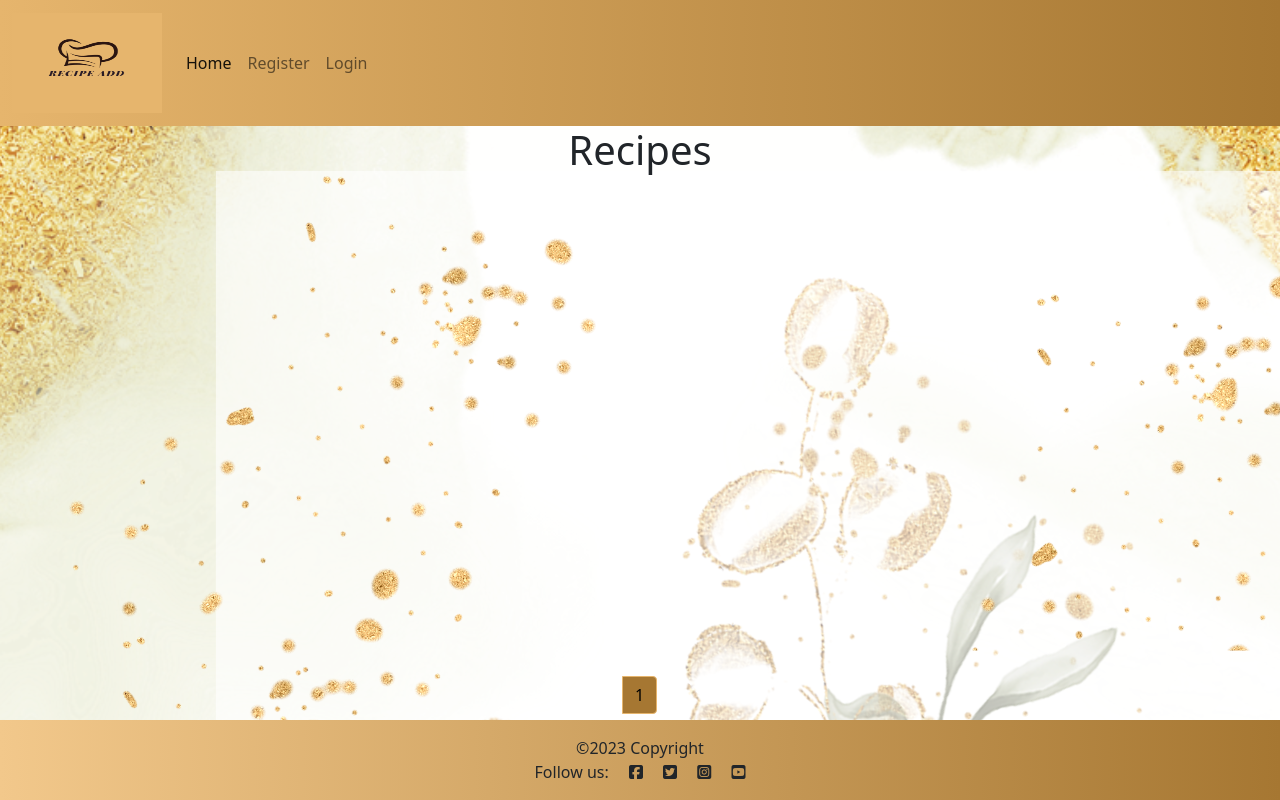
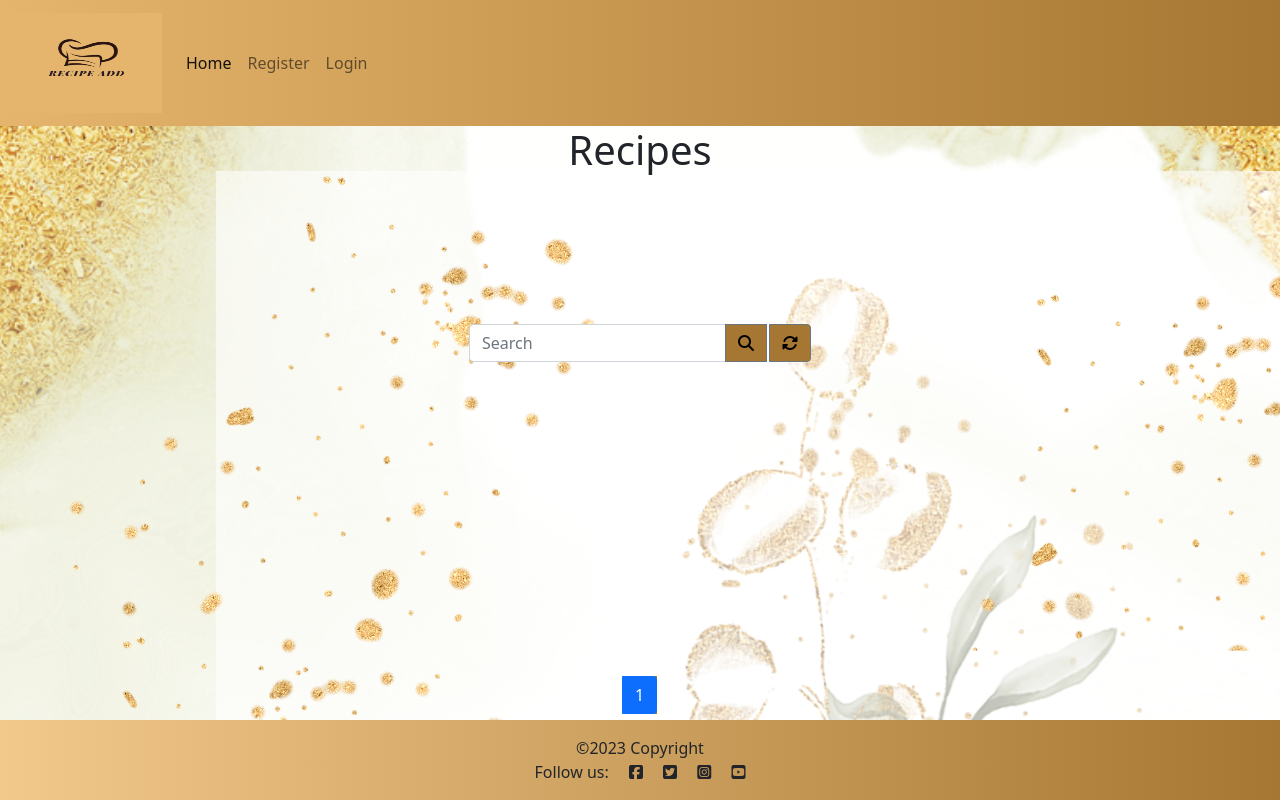
Before and after one commit to Aliona83/project4--test, a Django app: page /add_recipe/ in a window 1280 px wide. Run offline with Django 3.2, Linux system fonts and the light colour scheme; data that the repository does not hold is empty; parts of the project's set-up code (start-up, migrations or seed data) failed here and were passed over; some libraries are stand-ins or nearby versions.

Commit message:
Creare search bar in all_recipe page

```diff
--- a/add_recipe/templates/add_recipe/all_recipes.html
+++ b/add_recipe/templates/add_recipe/all_recipes.html
@@ -19,14 +19,23 @@
 </div>
 
     {% endfor%}
-
+      <!-- Search Box -->
+    <div class="col-xs-12 my-5">
+      <form class="form-inline my-2 my-lg-0">
+        <div class="input-group" >
+          <input name="q" type="text" class="form-control mr-sm-5" placeholder="Search">
+          <button class="btn btn-secondary" title="Search"><i class="fas fa-search"></i></button>
+          <a href="{% url 'all_recipes' %}" class="btn btn-secondary" style="margin-left: 2px;" title="Refresh"><i class="fas fa-sync-alt"></i></a>
+        </div>
+      </form>
+    </div>
 <!-- pagination starts -->
 <nav aria-label="..." class="fixed-bottom" class="position-fixed" >
   <ul class="pagination flex-wrap justify-content-center">
     <li class="page-item disabled">
       {% if page_obj.has_previous %}
         <li class="page-item">
-          <a class="page-link" href="{{ request.path }}?page={{ page_obj.previous_page_number }}">⇇</a>
+          <a class="page-link" href="{{ request.path }}?page={{ page_obj.previous_page_number }}">Previous</a>
         </li>
       {% endif %}
       {% if page_obj.number > 3 %}
@@ -70,7 +79,7 @@
           </li>
       {% endif %}
       <li class="page-item">
-        <a class="page-link" href="?page={{ page_obj.next_page_number }}"> ⇉</a>
+        <a class="page-link" href="?page={{ page_obj.next_page_number }}"> Next</a>
       </li>
     {% endif %}
   </ul>
--- a/add_recipe/templates/add_recipe/recipe_details.html
+++ b/add_recipe/templates/add_recipe/recipe_details.html
@@ -20,7 +20,7 @@
         </div>
     </div>
     <div class="text-center">
-        <a href="{% url 'update_recipe' recipe.id %}" class="btn btn-primary w-25">Edit</a>
+        <a href="{% url 'update_recipe' recipe.id %}" class="btn btn-secondary w-25">Edit</a>
         <a href="{% url 'delete_recipe' recipe.id %}" class="btn btn-danger w-25">Delete</a>
     </div>
 </div>
--- a/static/css/style.css
+++ b/static/css/style.css
@@ -78,8 +78,21 @@ img {
       align-items: center;
 
 }
-.page-item.active .page-link {
+.page-item.active {
     background-color: #a67732;
     border-color: #e6b56d;
     color: black;
  }
+
+ .page-link {
+    background-color:#f2c88b;
+    border-color: #e6b56d;
+    color: black;
+ }
+ .btn-secondary {
+    background-color: #a67732;
+ }
+
+ .btn {
+   color: black;
+  }
```
